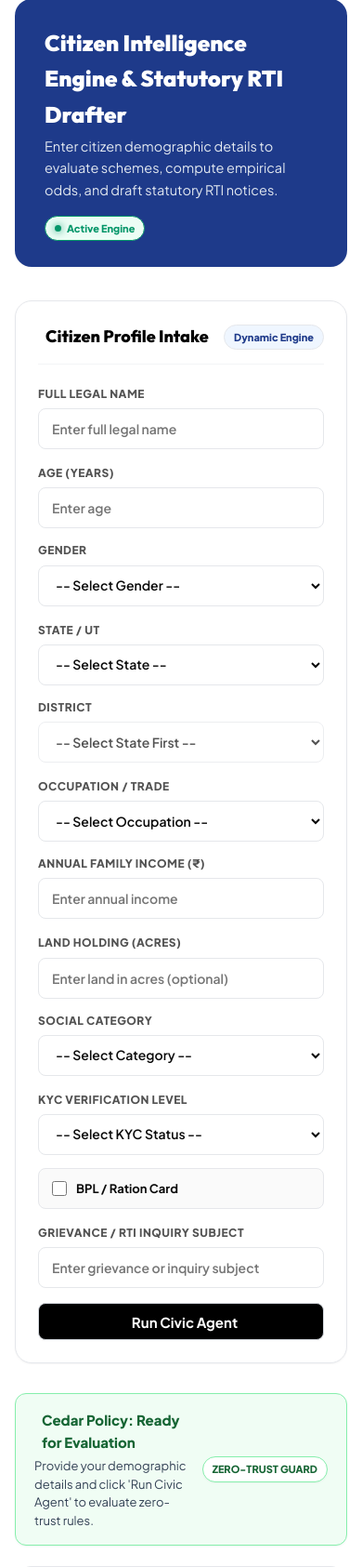
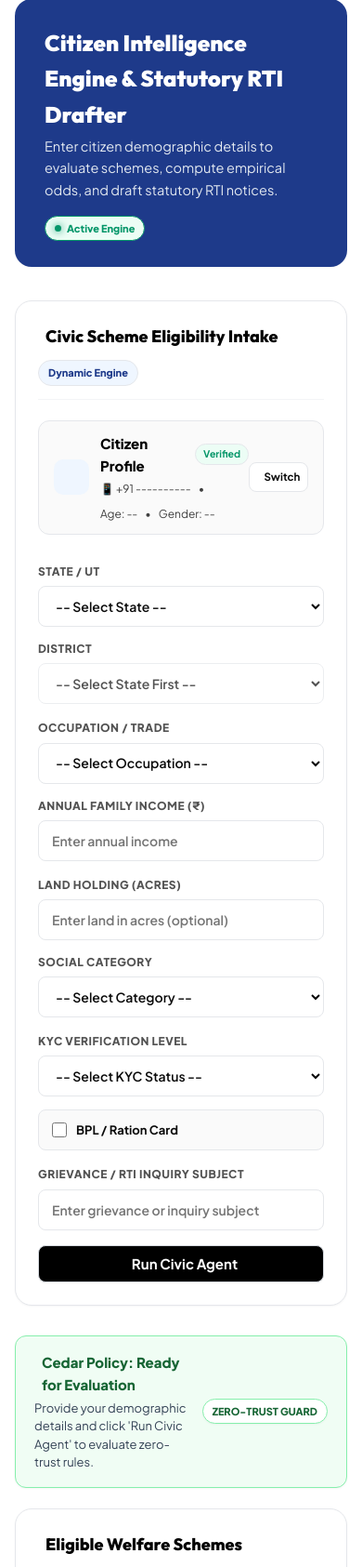
Before and after one commit to sushanth-arun/bharat-builds-first-commit, a Python web app: template backend/templates/index.html in a window 390 px wide; the page is wider, and only the part inside the window is pictured. Shown: the part 2353-4038 px from the top of that part at 93% size. Run offline with Jinja, Linux system fonts and the light colour scheme; the template is opened without the code that fills it, so the values that code supplies are empty.

Commit message:
refactor(ui): streamline registration to Name/Mobile/Age/Gender and ask State/District/Occupation/Income in dashboard

```diff
--- a/backend/templates/index.html
+++ b/backend/templates/index.html
@@ -1470,42 +1470,43 @@
         <!-- Left: Intake Form -->
         <div class="modern-panel">
           <div class="panel-header-row">
-            <h3><i data-lucide="user-check" style="color:var(--primary);"></i> Citizen Profile Intake</h3>
+            <h3><i data-lucide="layers" style="color:var(--primary);"></i> Civic Scheme Eligibility Intake</h3>
             <span class="cat-badge" style="background:var(--primary-subtle); color:var(--primary); font-weight:800;">Dynamic Engine</span>
           </div>
 
-          <!-- Citizen Auth Status Alert -->
-          <div id="citizenAuthStatusBanner" style="display:none; background:var(--primary-subtle); border:1px solid rgba(30,58,138,0.2); border-radius:var(--radius-sm); padding:10px 14px; margin-bottom:14px; align-items:center; justify-content:space-between; font-size:12.5px;">
-            <div style="display:flex; align-items:center; gap:8px;">
-              <i data-lucide="shield-check" style="width:16px; height:16px; color:var(--primary);"></i>
-              <span id="citizenAuthStatusText">Authenticated Citizen</span>
-            </div>
-            <a href="/login.html" style="font-size:11.5px; font-weight:700; color:var(--primary); text-decoration:underline;">Switch Account</a>
-          </div>
-
           <form id="citizenIntakeForm" class="form-stack">
 
-            <div class="form-field-group">
-              <label class="field-label" for="citizenNameInput">Full Legal Name</label>
-              <input type="text" id="citizenNameInput" class="input-control" placeholder="Enter full legal name" required />
-            </div>
-
-            <div class="form-grid-2">
-              <div class="form-field-group">
-                <label class="field-label" for="citizenAgeInput">Age (Years)</label>
-                <input type="number" id="citizenAgeInput" class="input-control" min="1" max="120" placeholder="Enter age" required />
-              </div>
-              <div class="form-field-group">
-                <label class="field-label" for="citizenGenderSelect">Gender</label>
-                <select id="citizenGenderSelect" class="select-control" required>
-                  <option value="" selected disabled>-- Select Gender --</option>
-                  <option value="Male">Male</option>
-                  <option value="Female">Female</option>
-                  <option value="Transgender">Transgender</option>
-                  <option value="Other">Other</option>
-                </select>
+            <!-- Active Registered Citizen Identity Card (from Login / Registration) -->
+            <div class="stored-profile-card" style="background:var(--bg-subtle); border:1.5px solid var(--border-main); border-radius:var(--radius-md); padding:12px 16px; margin-bottom:14px;">
+              <div style="display:flex; justify-content:space-between; align-items:center;">
+                <div style="display:flex; align-items:center; gap:12px;">
+                  <div style="width:38px; height:38px; border-radius:10px; background:var(--primary-subtle); color:var(--primary); display:flex; align-items:center; justify-content:center; font-weight:800; font-size:16px; flex-shrink:0;">
+                    <i data-lucide="user-check" style="width:18px; height:18px;"></i>
+                  </div>
+                  <div>
+                    <div style="display:flex; align-items:center; gap:8px;">
+                      <h4 id="displayCitizenName" style="font-size:15px; font-weight:800; color:var(--text-heading); margin:0;">Citizen Profile</h4>
+                      <span id="displayCitizenKycBadge" class="cat-badge" style="font-size:10.5px; padding:2px 8px; background:var(--success-subtle); color:var(--success); font-weight:700;">Verified</span>
+                    </div>
+                    <div style="font-size:12px; color:var(--text-secondary); margin-top:3px; display:flex; flex-wrap:wrap; gap:8px;">
+                      <span id="displayCitizenMobile">📱 +91 ----------</span>
+                      <span>•</span>
+                      <span id="displayCitizenAge">Age: --</span>
+                      <span>•</span>
+                      <span id="displayCitizenGender">Gender: --</span>
+                    </div>
+                  </div>
+                </div>
+                <a href="/login.html" class="btn btn-secondary" style="height:32px; padding:0 10px; font-size:11.5px; white-space:nowrap; text-decoration:none;" title="Switch or Edit Citizen Profile">
+                  <i data-lucide="edit-3" style="width:12px; height:12px;"></i> Switch
+                </a>
               </div>
             </div>
+
+            <!-- Hidden inputs to preserve 100% backend agent workflow compatibility -->
+            <input type="hidden" id="citizenNameInput" name="name" value="Citizen" />
+            <input type="hidden" id="citizenAgeInput" name="age" value="30" />
+            <input type="hidden" id="citizenGenderSelect" name="gender" value="Male" />
 
             <!-- Cascading State & District -->
             <div class="form-grid-2">
@@ -1883,11 +1884,9 @@
       const kyc = document.getElementById("citizenKYCSelect").value;
       const isVerified = (kyc !== "unverified");
 
-      const ageVal = parseInt(document.getElementById("citizenAgeInput").value, 10);
+      let ageVal = parseInt(document.getElementById("citizenAgeInput").value, 10);
       if (isNaN(ageVal) || ageVal < 1 || ageVal > 115) {
-        showToast("Please enter a realistic age between 1 and 115 years.", "alert-circle");
-        document.getElementById("citizenAgeInput").focus();
-        return;
+        ageVal = 30;
       }
 
       const incomeRaw = document.getElementById("citizenIncomeInput").value;
@@ -2249,15 +2248,41 @@ Applicant Signature: ${p.name}` : null;
             authText.innerHTML = `<strong>Citizen Identity:</strong> ${session.name} • <span style="color:${badgeColor}; font-weight:700;">${method}</span>`;
           }
 
-          // Auto-fill form inputs
+          // Auto-fill hidden inputs
           const nameInput = document.getElementById("citizenNameInput");
-          if (nameInput) nameInput.value = session.name || "";
+          if (nameInput) nameInput.value = session.name || "Citizen";
 
           const ageInput = document.getElementById("citizenAgeInput");
-          if (ageInput) ageInput.value = session.age || "";
+          if (ageInput) ageInput.value = session.age || "30";
 
           const genderSel = document.getElementById("citizenGenderSelect");
-          if (genderSel) genderSel.value = session.gender || "";
+          if (genderSel) genderSel.value = session.gender || "Male";
+
+          // Update Citizen Identity Card Display
+          const displayName = document.getElementById("displayCitizenName");
+          if (displayName) displayName.textContent = session.name || "Citizen Profile";
+
+          const displayMobile = document.getElementById("displayCitizenMobile");
+          if (displayMobile) displayMobile.textContent = session.mobile ? `📱 +91 ${session.mobile.slice(-10)}` : "📱 Mobile: Not set";
+
+          const displayAge = document.getElementById("displayCitizenAge");
+          if (displayAge) displayAge.textContent = session.age ? `Age: ${session.age} yrs` : "Age: Not specified";
+
+          const displayGender = document.getElementById("displayCitizenGender");
+          if (displayGender) displayGender.textContent = session.gender ? `Gender: ${session.gender}` : "Gender: Specified";
+
+          const displayKyc = document.getElementById("displayCitizenKycBadge");
+          if (displayKyc) {
+            if (session.is_verified) {
+              displayKyc.textContent = "Verified KYC (Aadhaar & DigiLocker)";
+              displayKyc.style.background = "var(--success-subtle)";
+              displayKyc.style.color = "var(--success)";
+            } else {
+              displayKyc.textContent = "Unverified (No KYC Checked)";
+              displayKyc.style.background = "var(--danger-subtle)";
+              displayKyc.style.color = "var(--danger)";
+            }
+          }
 
           const stateSel = document.getElementById("stateSelect");
           if (stateSel) {
```
Also changed, not shown: backend/templates/login.html (+19 -86 lines).
